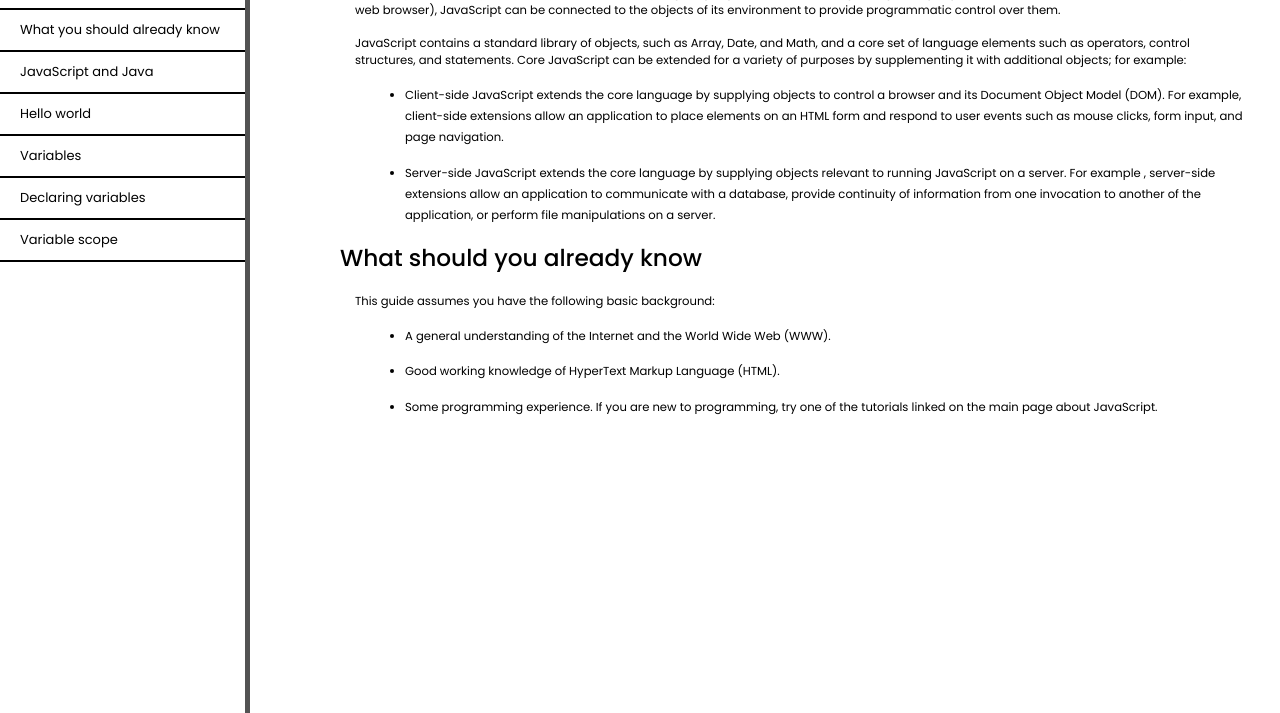
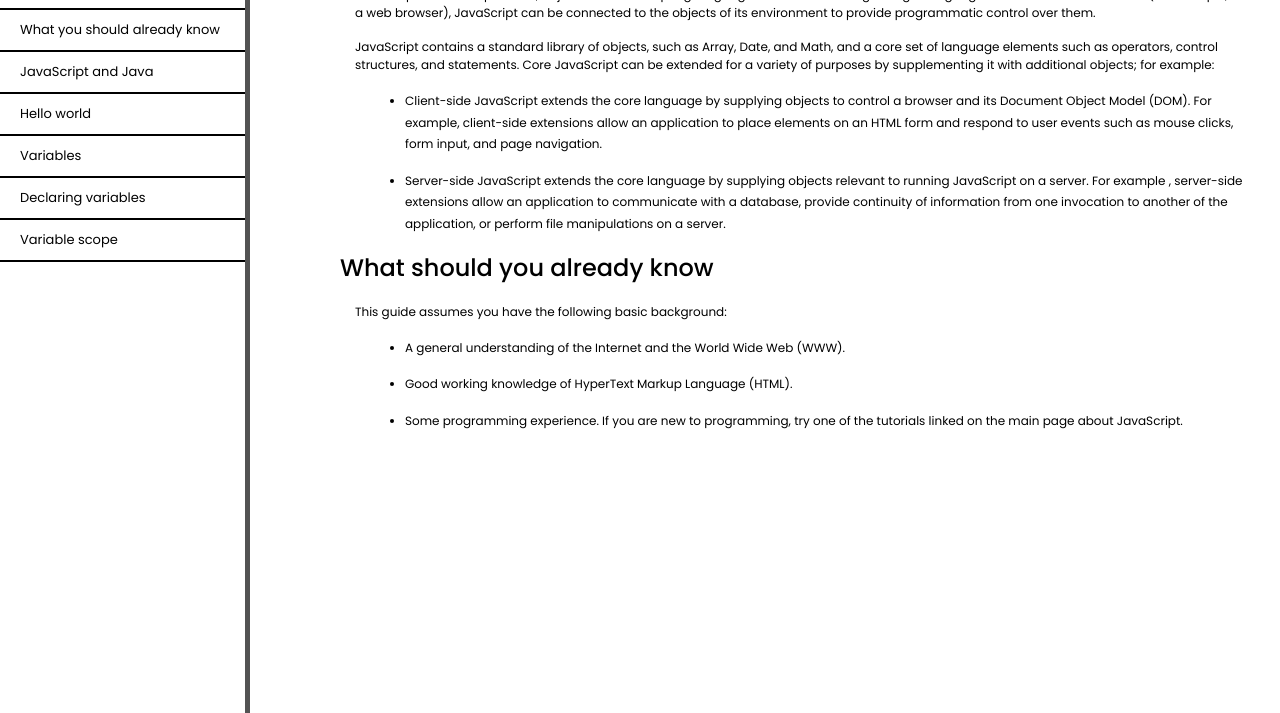
Before and after one commit to kapiernik/Technical-Documentation-Page, a plain HTML site: page index.html in a window 1280 px wide. Shown: the part 87-800 px from the top of the page. Drawn offline with Linux system fonts and the light colour scheme.

Commit message:
Changed font size from 15.5px to 16px (yes again)

```diff
--- a/style.css
+++ b/style.css
@@ -49,7 +49,7 @@ a{
 .main-section{
     width: 75%;
     float: right;
-    font-size: 15.5px;
+    font-size: 16px;
     padding-left: 20px;
     padding-right: 30px;
 }
```
